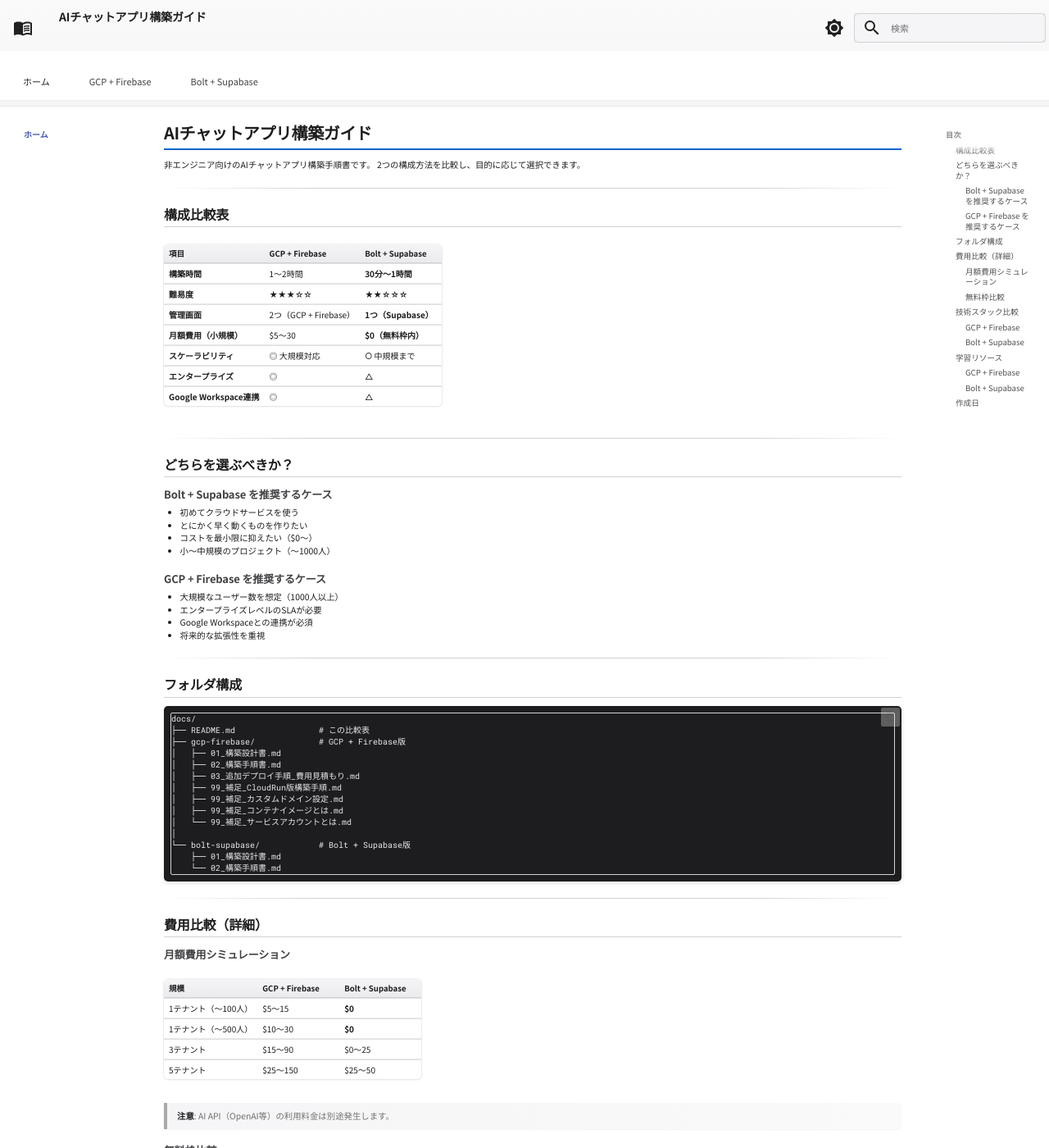
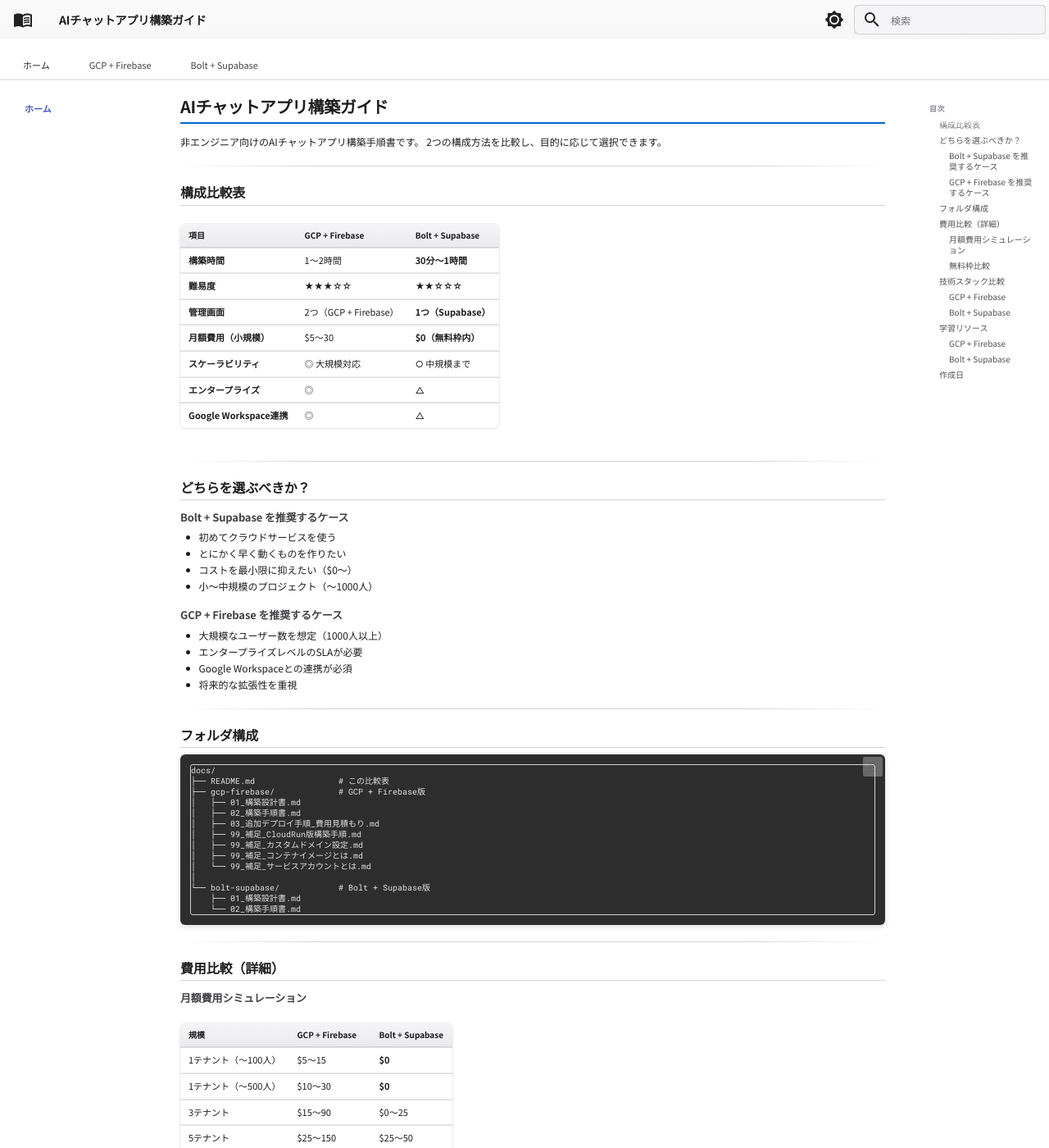
Before and after one commit to michihiro-316/ai-chat-docs, an MkDocs documentation site: the page built from docs/index.md, in a window 1280 px wide and 1400 px high. Shown: the whole window at 82% size. Built offline with MkDocs 1.6.1 and Material for MkDocs 9.7.7, drawn with Linux system fonts in a browser that asks for light colours.

Commit message:
fix: CSS全体修正 - 見切れ解消・コード文字色改善・図表示安定化
- remからpxベースのフォントサイズに変更（見切れ問題解消）
- コードブロックの文字色を#f0f0f0に変更（読みやすく）
- シンタックスハイライトカラー追加
- アーキテクチャ図・ASCII図のスタイル安定化
- 全体的なサイズ調整（12px基準）

🤖 Generated with [Claude Code](https://claude.com/claude-code)

Co-Authored-By: Claude Opus 4.5 <noreply@anthropic.com>

```diff
--- a/docs/stylesheets/extra.css
+++ b/docs/stylesheets/extra.css
@@ -1,4 +1,4 @@
-/* Apple/Google風 モダンデザイン - 100%表示で65%相当のサイズ感 */
+/* Apple/Google風 モダンデザイン - 読みやすいコンパクトサイズ */
 
 :root {
   --md-primary-fg-color: #0066cc;
@@ -15,47 +15,32 @@
   margin-top: 0;
 }
 
-/* ヘッダー - 見切れ防止 */
+/* ヘッダー */
 .md-header {
   background: linear-gradient(180deg, #fafafa 0%, #f5f5f7 100%);
   box-shadow: 0 1px 0 rgba(0,0,0,0.1);
-  min-height: 2.5rem;
-  padding: 0.3rem 0;
-}
-
-.md-header__inner {
-  padding-top: 0.2rem;
-  padding-bottom: 0.2rem;
 }
 
 .md-header__title {
   color: #1d1d1f;
   font-weight: 600;
-  font-size: 0.7rem;
+  font-size: 14px;
   letter-spacing: -0.01em;
-  line-height: 1.5;
 }
 
-/* ナビゲーションタブ - 見切れ防止 */
+/* ナビゲーションタブ */
 .md-tabs {
   background: #ffffff;
   border-bottom: 1px solid #d2d2d7;
-  min-height: 2rem;
-  padding: 0.2rem 0;
-}
-
-.md-tabs__list {
-  padding: 0.1rem 0;
 }
 
 .md-tabs__link {
   color: #424245;
   font-weight: 500;
-  font-size: 0.55rem;
-  padding: 0.4rem 0.6rem;
+  font-size: 11px;
+  padding: 8px 12px;
   opacity: 1;
   transition: all 0.2s ease;
-  line-height: 1.4;
 }
 
 .md-tabs__link:hover {
@@ -71,25 +56,25 @@
 
 /* 左サイドバー */
 .md-sidebar--primary {
-  width: 160px;
+  width: 180px;
 }
 
 .md-nav__title {
-  font-size: 0.5rem;
+  font-size: 10px;
   font-weight: 600;
   color: #86868b;
   text-transform: uppercase;
   letter-spacing: 0.05em;
-  padding: 0.3rem 0.5rem 0.15rem;
+  padding: 6px 10px 3px;
 }
 
 .md-nav__link {
   color: #1d1d1f;
-  font-size: 0.5rem;
+  font-size: 11px;
   font-weight: 400;
-  padding: 0.2rem 0.5rem;
-  border-radius: 3px;
-  margin: 1px 3px;
+  padding: 4px 10px;
+  border-radius: 4px;
+  margin: 1px 4px;
   transition: all 0.15s ease;
 }
 
@@ -108,57 +93,57 @@
 /* コンテンツエリア */
 .md-content {
   max-width: 100%;
-  padding: 0 0.8rem;
+  padding: 0 16px;
 }
 
 .md-content__inner {
-  padding: 0.6rem 0;
+  padding: 12px 0;
 }
 
-/* 見出し - 65%相当 */
+/* 見出し */
 .md-typeset h1 {
   color: #1d1d1f;
   font-weight: 700;
-  font-size: 1rem;
+  font-size: 20px;
   letter-spacing: -0.02em;
-  margin-bottom: 0.5rem;
-  padding-bottom: 0.3rem;
+  margin-bottom: 10px;
+  padding-bottom: 6px;
   border-bottom: 2px solid #0066cc;
 }
 
 .md-typeset h2 {
   color: #1d1d1f;
   font-weight: 600;
-  font-size: 0.8rem;
+  font-size: 16px;
   letter-spacing: -0.01em;
-  margin-top: 1rem;
-  margin-bottom: 0.4rem;
-  padding-bottom: 0.2rem;
+  margin-top: 20px;
+  margin-bottom: 8px;
+  padding-bottom: 4px;
   border-bottom: 1px solid #d2d2d7;
 }
 
 .md-typeset h3 {
   color: #424245;
   font-weight: 600;
-  font-size: 0.65rem;
-  margin-top: 0.8rem;
-  margin-bottom: 0.25rem;
+  font-size: 13px;
+  margin-top: 16px;
+  margin-bottom: 5px;
 }
 
 .md-typeset h4 {
   color: #515154;
   font-weight: 600;
-  font-size: 0.58rem;
+  font-size: 12px;
 }
 
-/* テーブル - 65%相当 */
+/* テーブル */
 .md-typeset table:not([class]) {
   border: none;
-  border-radius: 5px;
+  border-radius: 6px;
   overflow: hidden;
-  font-size: 0.5rem;
+  font-size: 11px;
   box-shadow: 0 1px 3px rgba(0,0,0,0.08), 0 0 0 1px rgba(0,0,0,0.05);
-  margin: 0.5rem 0;
+  margin: 10px 0;
   width: 100%;
 }
 
@@ -167,13 +152,13 @@
   color: #1d1d1f;
   font-weight: 600;
   text-transform: none;
-  padding: 4px 6px;
+  padding: 6px 10px;
   border-bottom: 1px solid #d2d2d7;
-  font-size: 0.48rem;
+  font-size: 10px;
 }
 
 .md-typeset table:not([class]) td {
-  padding: 4px 6px;
+  padding: 6px 10px;
   border-bottom: 1px solid #e8e8ed;
   vertical-align: top;
 }
@@ -186,34 +171,37 @@
   background: rgba(0, 102, 204, 0.03);
 }
 
-/* コードブロック - 65%相当 */
+/* コードブロック - 明るい文字色 */
 .md-typeset pre {
-  background: #1d1d1f;
+  background: #2d2d2d;
   border: none;
-  border-radius: 5px;
-  font-size: 0.48rem;
-  line-height: 1.4;
-  padding: 0.4rem;
-  box-shadow: 0 2px 5px rgba(0,0,0,0.12);
-  margin: 0.5rem 0;
+  border-radius: 6px;
+  font-size: 11px;
+  line-height: 1.5;
+  padding: 12px;
+  box-shadow: 0 2px 6px rgba(0,0,0,0.15);
+  margin: 10px 0;
+  overflow-x: auto;
 }
 
 .md-typeset pre code {
-  color: #e8e8ed;
-  font-family: 'SF Mono', 'Roboto Mono', 'Menlo', monospace;
+  color: #f0f0f0;
+  font-family: 'SF Mono', 'Roboto Mono', 'Menlo', 'Consolas', monospace;
   background: transparent;
   padding: 0;
+  font-size: 11px;
+  white-space: pre;
 }
 
 /* インラインコード */
 .md-typeset code {
   background: #f5f5f7;
   border: 1px solid #d2d2d7;
-  border-radius: 2px;
-  padding: 1px 3px;
-  font-size: 0.5em;
-  color: #bf3d00;
-  font-family: 'SF Mono', 'Roboto Mono', monospace;
+  border-radius: 3px;
+  padding: 2px 5px;
+  font-size: 10px;
+  color: #c7254e;
+  font-family: 'SF Mono', 'Roboto Mono', 'Consolas', monospace;
 }
 
 /* リンク */
@@ -229,26 +217,26 @@
   text-decoration: underline;
 }
 
-/* リスト - 65%相当 */
+/* リスト */
 .md-typeset ul,
 .md-typeset ol {
-  margin: 0.3rem 0;
+  margin: 6px 0;
 }
 
 .md-typeset ul li,
 .md-typeset ol li {
-  margin-bottom: 0.1em;
-  line-height: 1.4;
+  margin-bottom: 2px;
+  line-height: 1.5;
 }
 
-/* 引用ブロック - 65%相当 */
+/* 引用ブロック */
 .md-typeset blockquote {
-  border-left: 2px solid #0066cc;
+  border-left: 3px solid #0066cc;
   background: linear-gradient(135deg, #f5f5f7 0%, #fafafa 100%);
-  padding: 0.4rem 0.6rem;
-  margin: 0.5rem 0;
-  border-radius: 0 5px 5px 0;
-  box-shadow: 0 1px 2px rgba(0,0,0,0.05);
+  padding: 8px 12px;
+  margin: 10px 0;
+  border-radius: 0 6px 6px 0;
+  box-shadow: 0 1px 3px rgba(0,0,0,0.05);
 }
 
 .md-typeset blockquote p {
@@ -260,7 +248,7 @@
   border: none;
   height: 1px;
   background: linear-gradient(90deg, transparent, #d2d2d7 20%, #d2d2d7 80%, transparent);
-  margin: 1rem 0;
+  margin: 20px 0;
 }
 
 /* アラート/Admonition */
@@ -268,12 +256,12 @@
   border-radius: 6px;
   border: none;
   box-shadow: 0 1px 4px rgba(0,0,0,0.1);
-  margin: 0.8rem 0;
+  margin: 16px 0;
 }
 
 .md-typeset .admonition-title {
   font-weight: 600;
-  font-size: 0.55rem;
+  font-size: 11px;
 }
 
 /* 検索 */
@@ -281,7 +269,7 @@
   background: #f5f5f7;
   border: 1px solid #d2d2d7;
   border-radius: 6px;
-  font-size: 0.55rem;
+  font-size: 12px;
 }
 
 .md-search__input:focus {
@@ -289,22 +277,22 @@
   box-shadow: 0 0 0 2px rgba(0, 102, 204, 0.2);
 }
 
-/* 目次（右サイドバー） - 65%相当 */
+/* 目次（右サイドバー） */
 .md-sidebar--secondary {
-  width: 140px;
+  width: 160px;
 }
 
 .md-sidebar--secondary .md-nav__title {
-  font-size: 0.45rem;
+  font-size: 9px;
   font-weight: 600;
   color: #86868b;
   text-transform: uppercase;
 }
 
 .md-sidebar--secondary .md-nav__link {
-  font-size: 0.48rem;
+  font-size: 10px;
   color: #515154;
-  padding: 0.15rem 0.4rem;
+  padding: 3px 8px;
   border-left: 2px solid transparent;
   border-radius: 0;
   margin: 0;
@@ -336,7 +324,7 @@
 
 /* パンくずリスト */
 .md-typeset .md-breadcrumb {
-  font-size: 0.5rem;
+  font-size: 10px;
   color: #86868b;
 }
 
@@ -391,13 +379,14 @@
   background: rgba(0, 102, 204, 0.2);
 }
 
-/* アーキテクチャ図専用スタイル */
+/* アーキテクチャ図・ASCII図専用スタイル */
 .md-typeset pre > code {
-  font-family: 'SF Mono', 'Roboto Mono', 'Menlo', monospace;
+  font-family: 'SF Mono', 'Roboto Mono', 'Menlo', 'Consolas', monospace;
   white-space: pre;
   overflow-x: auto;
-  font-size: 0.5rem;
-  line-height: 1.4;
+  font-size: 10px;
+  line-height: 1.3;
+  color: #e0e0e0;
 }
 
 /* 強調テキスト */
@@ -410,13 +399,59 @@
   color: #f5f5f7;
 }
 
-/* 本文テキスト - 65%相当 */
+/* 本文テキスト */
 .md-typeset {
-  font-size: 0.52rem;
-  line-height: 1.5;
+  font-size: 12px;
+  line-height: 1.6;
   color: #1d1d1f;
 }
 
 .md-typeset p {
-  margin-bottom: 0.4rem;
+  margin-bottom: 8px;
 }
+
+/* シンタックスハイライト強化 */
+.md-typeset .highlight {
+  background: #2d2d2d;
+  border-radius: 6px;
+}
+
+.md-typeset .highlight pre {
+  background: transparent;
+  margin: 0;
+  padding: 12px;
+}
+
+/* コード内の各要素の色 */
+.md-typeset .highlight .c,
+.md-typeset .highlight .c1,
+.md-typeset .highlight .cm {
+  color: #6a9955;
+}
+
+.md-typeset .highlight .k,
+.md-typeset .highlight .kd,
+.md-typeset .highlight .kn {
+  color: #569cd6;
+}
+
+.md-typeset .highlight .s,
+.md-typeset .highlight .s1,
+.md-typeset .highlight .s2 {
+  color: #ce9178;
+}
+
+.md-typeset .highlight .n,
+.md-typeset .highlight .nf {
+  color: #dcdcaa;
+}
+
+.md-typeset .highlight .o,
+.md-typeset .highlight .p {
+  color: #d4d4d4;
+}
+
+.md-typeset .highlight .mi,
+.md-typeset .highlight .mf {
+  color: #b5cea8;
+}
```
